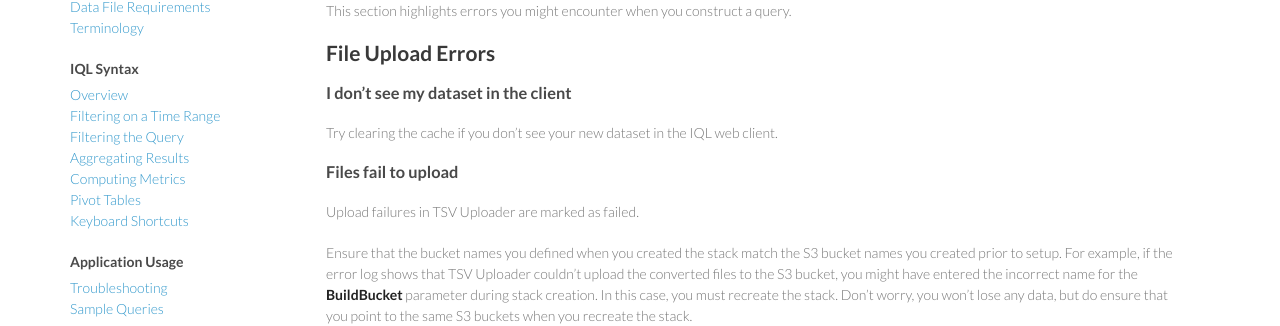
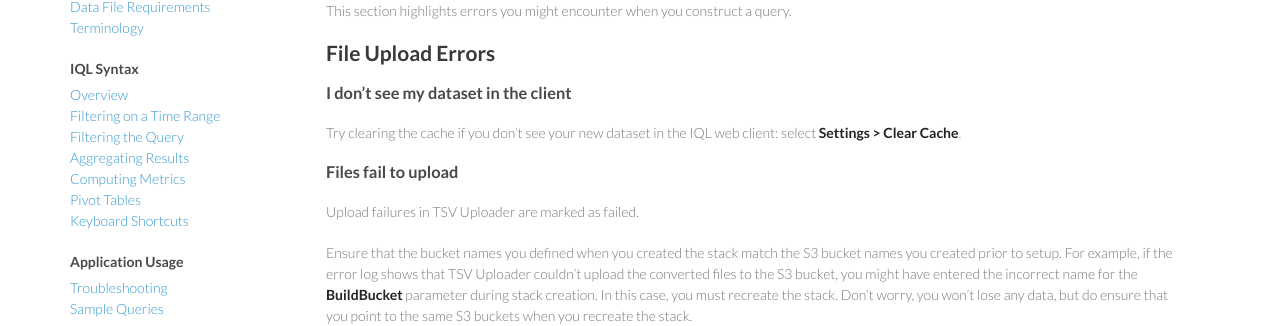
Before and after one commit to indeedeng/imhotep, a Jekyll site: the page built from docs/troubleshooting.md, in a window 1280 px wide. Shown: the part 162-488 px from the top of the page. Built offline with Jekyll 4.4.1, drawn with Linux system fonts in a browser that asks for light colours; Markdown is read by kramdown in place of the engine named in the settings.

Commit message:
added clear cache

```diff
--- a/docs/troubleshooting.md
+++ b/docs/troubleshooting.md
@@ -9,7 +9,7 @@ This section highlights errors you might encounter when you construct a query.
 ##File Upload Errors
 
 ###I don't see my dataset in the client
-Try clearing the cache if you don't see your new dataset in the IQL web client.
+Try clearing the cache if you don't see your new dataset in the IQL web client: select **Settings > Clear Cache**.
 
 ###Files fail to upload
 Upload failures in TSV Uploader are marked as failed.
```
Also changed, not shown: docs/overview.md (+1 -1 lines).
